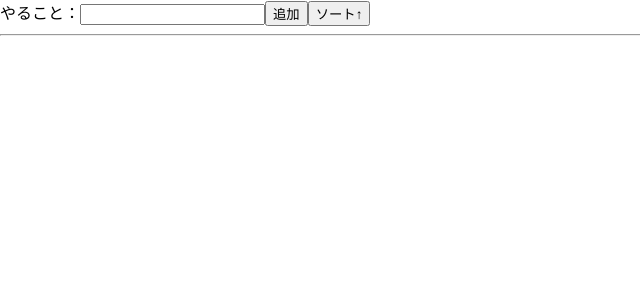
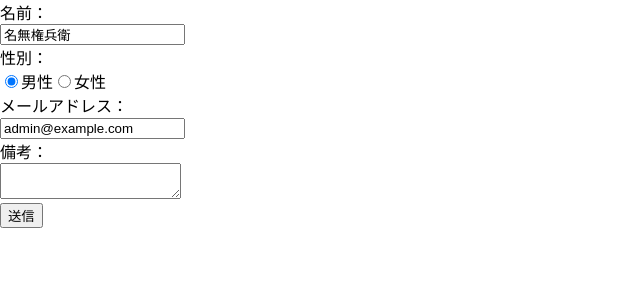
Before and after one commit to darutani/react_practical_introduction, a React (Create React App) app: page / in a window 1280 px wide. Shown: the top 300 px of the page, without its empty margins (0-640 px from the left). Built offline with nearby package versions, Linux system fonts and the light colour scheme.

Commit message:
:sparkles: 4-3-2

```diff
--- a/package.json
+++ b/package.json
@@ -10,6 +10,7 @@
     "prop-types": "^15.8.1",
     "react": "^18.3.1",
     "react-dom": "^18.3.1",
+    "react-hook-form": "^7.52.2",
     "react-scripts": "5.0.1",
     "use-immer": "^0.10.0",
     "web-vitals": "^2.1.4"
--- /dev/null
+++ b/src/chapter4/FormBasic.js
@@ -0,0 +1,92 @@
+import {useForm} from "react-hook-form";
+
+export default function FormBasic() {
+    const defaultValues = {
+        name: '名無権兵衛',
+        email: 'admin@example.com',
+        gender: 'male',
+        memo: '',
+    };
+
+    const { register, handleSubmit, formState: { errors } } = useForm({
+        defaultValues
+    });
+    const onsubmit = data => console.log(data);
+    const onerror = err => console.log(err);
+
+    return (
+        <form onSubmit={handleSubmit(onsubmit, onerror)} noValidate>
+            <div>
+                <label htmlFor="name">名前：</label><br />
+                <input id="name" name="name" type="text"
+                       {...register('name', {
+                           required: '名前は必須入力です。',
+                           maxLength: {
+                               value: 20,
+                               message: '名前は20文字以内にしてください。'
+                           }
+                       })}
+                />
+                <div>{errors.name?.message}</div>
+            </div>
+            <div>
+                <label htmlFor="gender">性別：</label><br/>
+                <label>
+                    <input id="gender" name="gender" type="radio" value="male"
+                           {...register('gender', {
+                               required: '性別は必須です。',
+                           })}
+                    />男性
+                </label>
+                <label>
+                    <input id="gender" name="gender" type="radio" value="female"
+                           {...register('gender', {
+                               required: '性別は必須です。',
+                           })}
+                    />女性
+                </label>
+                <div>{errors.gender?.message}</div>
+            </div>
+            <div>
+                <label htmlFor="email">メールアドレス：</label><br/>
+                <input id="email" name="email" type="text"
+                       {...register('email', {
+                           required: 'メールアドレスは必須入力です。',
+                           pattern: {
+                               value: /([a-z\d+\-.]+)@([a-z\d-]+(?:\.[a-z]+)*)/i,
+                               message: 'メールアドレスの形式が不正です。'
+                           }
+                       })}
+                />
+                <div>{errors.email?.message}</div>
+            </div>
+            <div>
+                <label htmlFor="memo">備考：</label><br/>
+                <textarea id="memo" name="memo"
+                          {...register('memo', {
+                              required: '備考は必須です。',
+                              minLength: {
+                                  value: 10,
+                                  message: '備考は10文字以上にしてください。',
+                              },
+                              validate: {
+                                  ng: (value, formValues) => {
+                                      const ngs = ['暴力', '死', 'グロ'];
+                                      for (const ng of ngs) {
+                                          if (value.includes(ng)) {
+                                              return '備考にNGワードが含まれています。';
+                                          }
+                                      }
+                                      return true;
+                                  },
+                              },
+                          })}
+                />
+                <div>{errors.memo?.message}</div>
+            </div>
+            <div>
+                <button type="submit">送信</button>
+            </div>
+        </form>
+    );
+}
--- a/src/index.js
+++ b/src/index.js
@@ -42,6 +42,7 @@
 import StateNestImmer from "./chapter4/StateNestImmer";
 import StateNestImmer2 from "./chapter4/StateNestImmer2";
 import StateTodo from "./chapter4/StateTodo";
+import FormBasic from "./chapter4/FormBasic";
 
 
 const root = ReactDOM.createRoot(document.getElementById('root'));
@@ -346,8 +347,15 @@
 // )
 
 /* 4-2-2 */
+// root.render(
+//     <React.StrictMode>
+//         <StateTodo />
+//     </React.StrictMode>
+// )
+
+/* 4-3-2 */
 root.render(
     <React.StrictMode>
-        <StateTodo />
+        <FormBasic />
     </React.StrictMode>
 )
```
Also changed, not shown: 1 other file (tests, documents, lock files or other folders).
